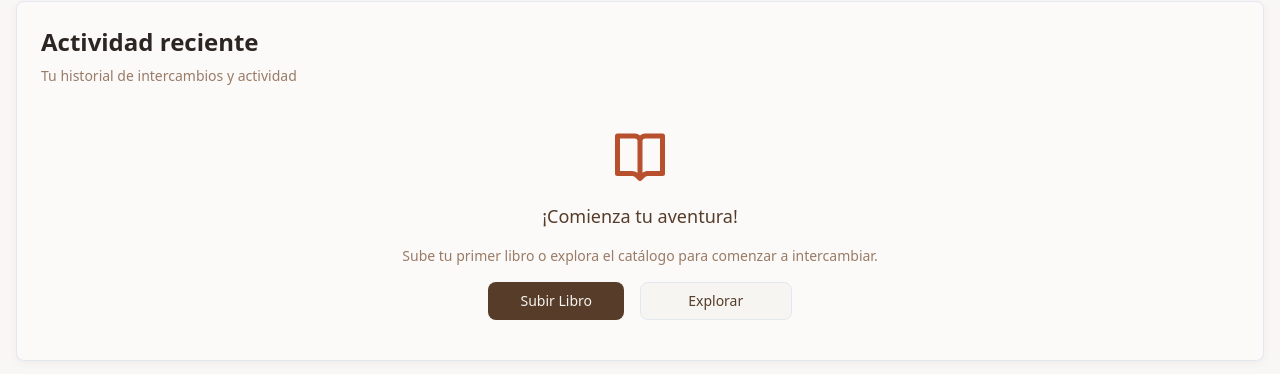
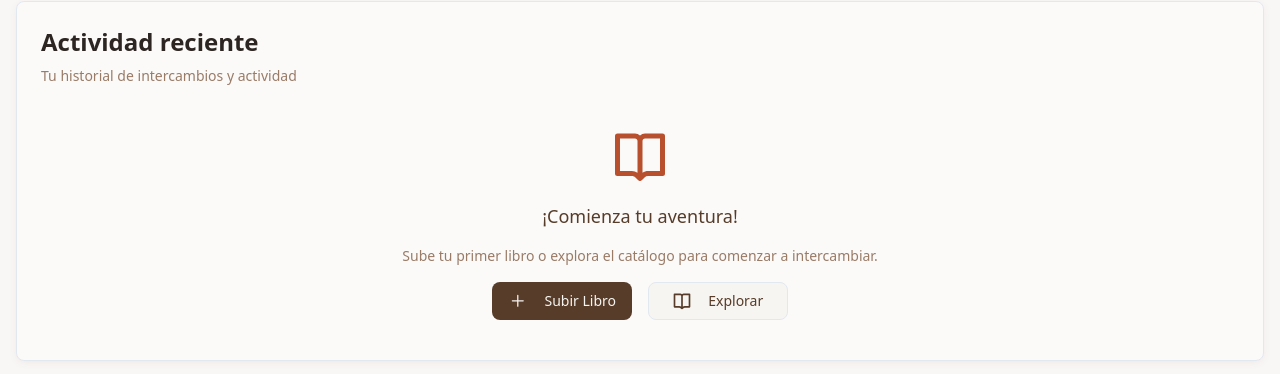
Before and after one commit to Angela-GM/bookloop-frontend, a Next.js app: page /dashboard in a window 1280 px wide. Shown: the part 529-903 px from the top of the page. Built offline with nearby package versions, Linux system fonts and the light colour scheme.

Commit message:
Add StartAdventure component and update dashboard layout with new adventure prompts

```diff
--- a/src/app/(intra)/dashboard/page.tsx
+++ b/src/app/(intra)/dashboard/page.tsx
@@ -8,50 +8,55 @@ import { ButtonSubmit } from "@/src/components/atoms/button-submit";
 import { BiBookOpen } from "react-icons/bi";
 import { LinkButton } from "@/src/components/atoms/link-button";
 import { Card } from "@/src/components/atoms/card";
+import { StartAdventure } from "@/src/components/organisms/start-adventure";
 
 export default function DashboardPage() {
   return (
     <section>
-      <SectionContainer classProps="pt-8 mx-0">
-        <h2 className="text-3xl font-bold text-foreground mb-2">
-          !Hola, Angela! 👋
-        </h2>
-        <h4 className="text-muted-foreground">
+      <SectionContainer classProps='pt-8 mx-0'>
+        <h2 className='text-3xl font-bold text-foreground mb-2'>!Hola, Angela! 👋</h2>
+        <h4 className='text-muted-foreground'>
           Bienvenido a tu espacio literario. Descubre, intercambia y disfruta.
         </h4>
 
         {/* Metrics */}
         <Metrics />
-        <div className="mt-8 grid sm:grid-cols-2 gap-4">
-
-        <CardSection classProps="p-4 flex flex-col justify-between  cursor-pointer ">
-          <h3 className="text-2xl font-semibold flex items-center gap-2"><GoPlus  className="size-6"/>Subir Libro</h3>
-          <p className="text-sm text-primary/80 mb-4">Comparte tu libro con la comunidad</p>
-          <LinkButton styleButton="primary" href="/upload" classProps="flex items-center justify-center gap-2">Comenzar <GoArrowUpRight /></LinkButton>
-
+        <div className='mt-8 grid sm:grid-cols-2 gap-4'>
+          <CardSection classProps='p-4 flex flex-col justify-between  cursor-pointer '>
+            <h3 className='text-2xl font-semibold flex items-center gap-2'>
+              <GoPlus className='size-6' />
+              Subir Libro
+            </h3>
+            <p className='text-sm text-primary/80 mb-4'>Comparte tu libro con la comunidad</p>
+            <LinkButton
+              styleButton='primary'
+              href='/upload'
+              classProps='flex items-center justify-center gap-2'
+            >
+              Comenzar <GoArrowUpRight />
+            </LinkButton>
+          </CardSection>
+          <CardSection classProps='p-4 flex flex-col justify-between  cursor-pointer '>
+            <h3 className='text-2xl font-semibold flex items-center gap-2'>
+              <BiBookOpen size={24} />
+              Explorar catálogo
+            </h3>
+            <p className='text-sm text-primary/80 mb-4'>Descubre libros increibles</p>
+            <LinkButton
+              styleButton='secondary'
+              href='/catalog'
+            >
+              Explorar <GoArrowUpRight />
+            </LinkButton>
+          </CardSection>
+        </div>
+        <CardSection classProps='mt-8 p-6'>
+          <h3 className='text-2xl font-semibold'>Actividad reciente</h3>
+          <p className='text-sm text-muted-foreground mt-2'>
+            Tu historial de intercambios y actividad
+          </p>
+          <StartAdventure />
         </CardSection>
-        <CardSection classProps="p-4 flex flex-col justify-between  cursor-pointer ">
-          <h3 className="text-2xl font-semibold flex items-center gap-2"><BiBookOpen size={24} />Explorar catálogo</h3>
-          <p className="text-sm text-primary/80 mb-4">Descubre libros increibles</p>
-          <LinkButton styleButton="secondary" href="/catalog">Explorar <GoArrowUpRight /></LinkButton>
-
-        </CardSection>
-
-        </div>
-        <CardSection classProps="mt-8 p-6">
-            <h3 className="text-2xl font-semibold">Actividad reciente</h3>
-            <p className="text-sm text-muted-foreground mt-2">Tu historial de intercambios y actividad</p>
-            <div className="mt-10 flex flex-col gap-4 items-center">
-              <BiBookOpen size={60} className="text-book-spine" />
-              <h4 className="text-lg font-medium text-primary">¡Comienza tu aventura!</h4>
-              <p className="text-sm text-muted-foreground">Sube tu primer libro o explora el catálogo para comenzar a intercambiar.</p>
-              <div className="grid grid-cols-2 mb-4">
-                <LinkButton styleButton="primary" href="/upload" classProps="mr-4">Subir Libro</LinkButton>
-                <LinkButton styleButton="secondary" href="/catalog">Explorar</LinkButton>
-              </div>
-            </div>
-        </CardSection>
-
       </SectionContainer>
     </section>
   );
--- a/src/components/atoms/link-button.tsx
+++ b/src/components/atoms/link-button.tsx
@@ -16,6 +16,6 @@ const stylesButton: Record<string, string> = {
 
 export const LinkButton = ({ href, children, classProps, styleButton = 'primary' }: LinkButtonProps) => {
   return (
-    <Link href={href} className={`px-4 sm:px-6 md:px-8 py-2  rounded-lg gap-4 text-sm sm:text-md flex items-center  justify-center font-medium cursor-pointer ${stylesButton[styleButton]} ${classProps || ''} `}>{children}</Link>
+    <Link href={href} className={`px-4  py-2  rounded-lg gap-4 text-sm sm:text-md flex items-center  justify-center font-medium cursor-pointer ${stylesButton[styleButton]} ${classProps || ''} `}>{children}</Link>
   )
 }
--- /dev/null
+++ b/src/components/organisms/start-adventure.tsx
@@ -0,0 +1,35 @@
+import React from 'react'
+import { LinkButton } from '../atoms/link-button'
+import { BiBookOpen } from 'react-icons/bi'
+import { GoPlus } from 'react-icons/go'
+
+export const StartAdventure = () => {
+  return (
+    <div className='mt-10 flex flex-col gap-4 items-center'>
+            <BiBookOpen
+              size={60}
+              className='text-book-spine'
+            />
+            <h4 className='text-lg font-medium text-primary'>¡Comienza tu aventura!</h4>
+            <p className='text-sm text-muted-foreground'>
+              Sube tu primer libro o explora el catálogo para comenzar a intercambiar.
+            </p>
+            <div className='grid grid-cols-2 gap-4 mb-4'>
+              <LinkButton
+                styleButton='primary'
+                href='/upload'
+              >
+                <GoPlus size={20} />
+                Subir Libro
+              </LinkButton>
+              <LinkButton
+                styleButton='secondary'
+                href='/catalog'
+              >
+                <BiBookOpen size={20} />
+                Explorar
+              </LinkButton>
+            </div>
+          </div>
+  )
+}
```
